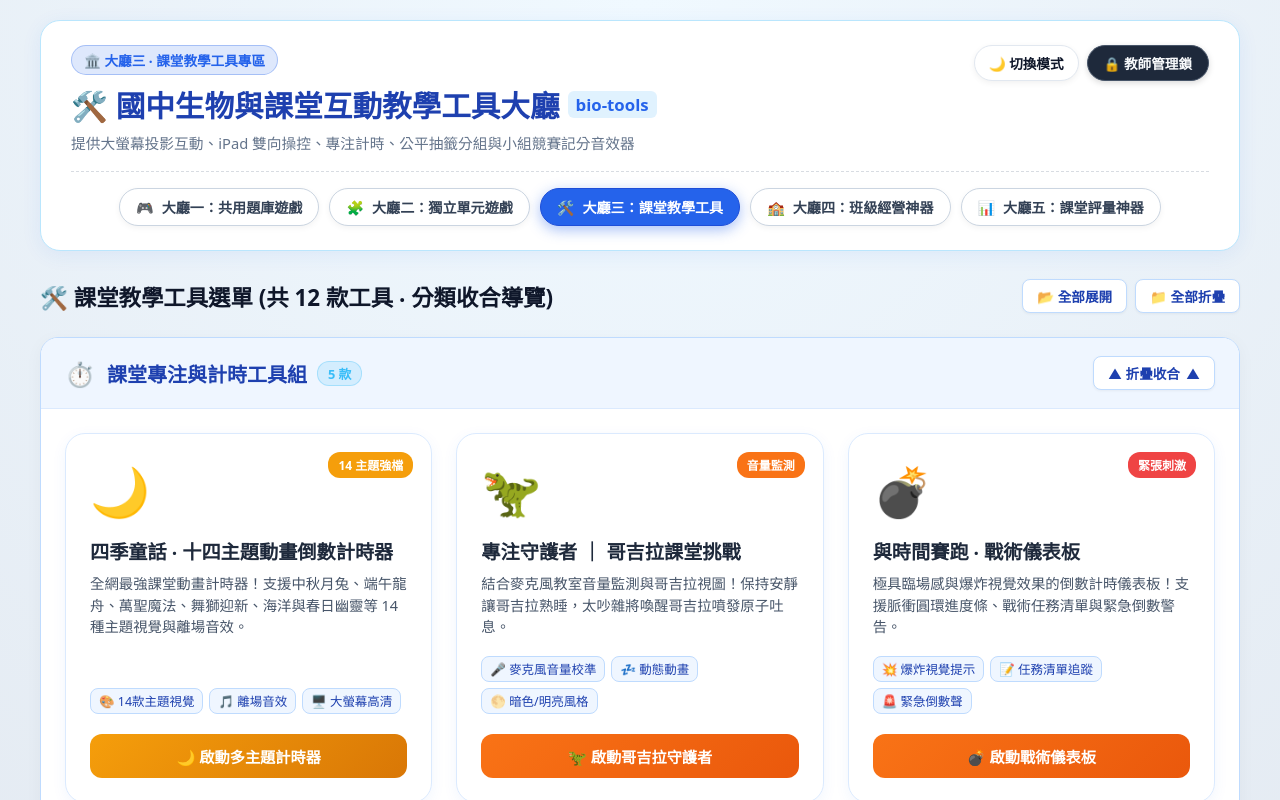
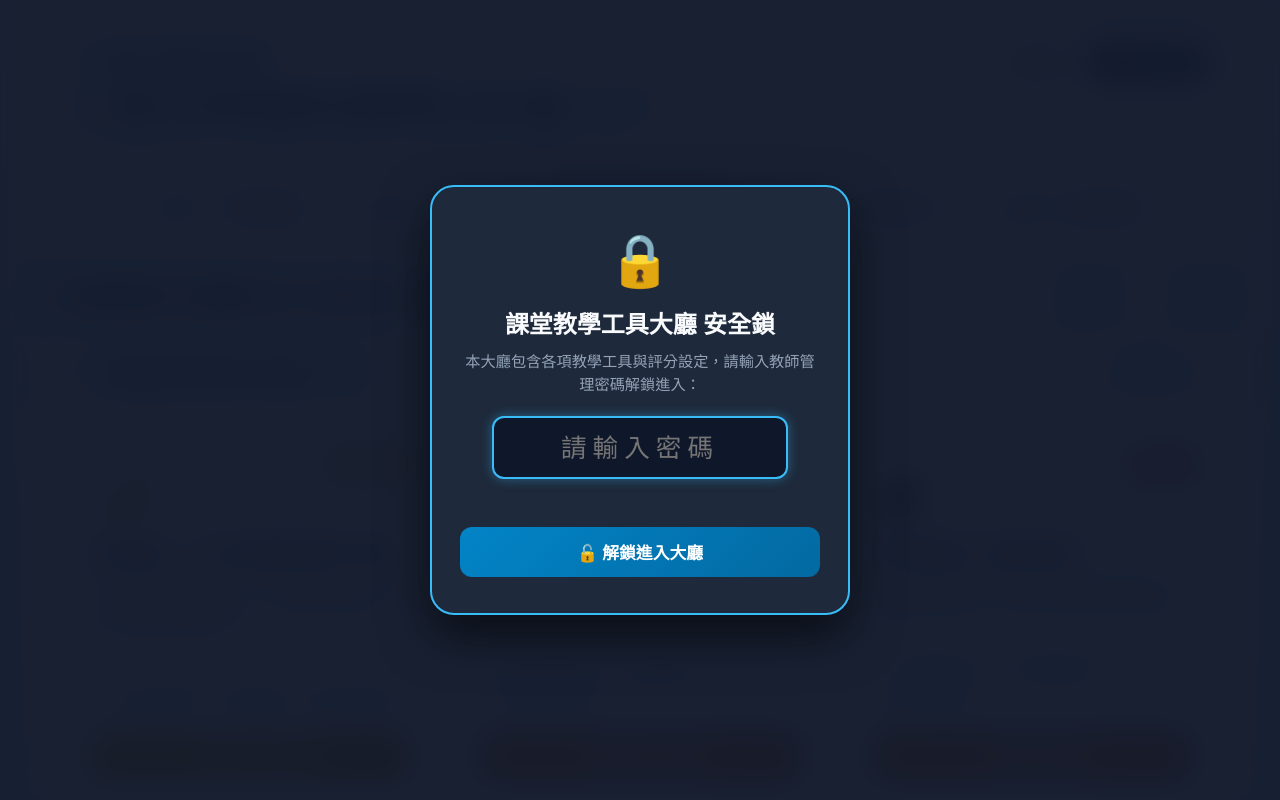
Before and after one commit to zeroseven-hue/bio-tools, a plain HTML site: page index.html in a window 1280 px wide. Shown: the top 800 px of the page. Drawn offline with Linux system fonts and the light colour scheme.

Commit message:
chore: restore teacher PIN lock 8088 to Hall 3 lobby

```diff
--- a/app.js
+++ b/app.js
@@ -178,10 +178,10 @@ function toggleTeacherPinLock() {
       return;
     }
 
-      // 學生及公開訪問完全不彈窗，預設保持隱藏
-      modal.classList.add('hidden');
-      document.body.style.overflow = 'auto';
-      // if (pinInput) setTimeout(() => pinInput.focus(), 200);
+      // 未驗證：強制鎖定大廳首頁
+      modal.classList.remove('hidden');
+      document.body.style.overflow = 'hidden';
+      if (pinInput) setTimeout(() => pinInput.focus(), 200);
 
     function verifyPin() {
       const entered = (pinInput ? pinInput.value.trim() : '');
--- a/index.html
+++ b/index.html
@@ -360,7 +360,7 @@
   <script src="app.js?v=2.0"></script>
 
   <!-- 🔒 教師安全防護 PIN 密碼解鎖 Modal -->
-  <div id="pinLockModal" class="pin-modal-overlay hidden">
+  <div id="pinLockModal" class="pin-modal-overlay">
     <div class="pin-modal-card">
       <div class="pin-icon">🔒</div>
       <h2>課堂教學工具大廳 安全鎖</h2>
```
